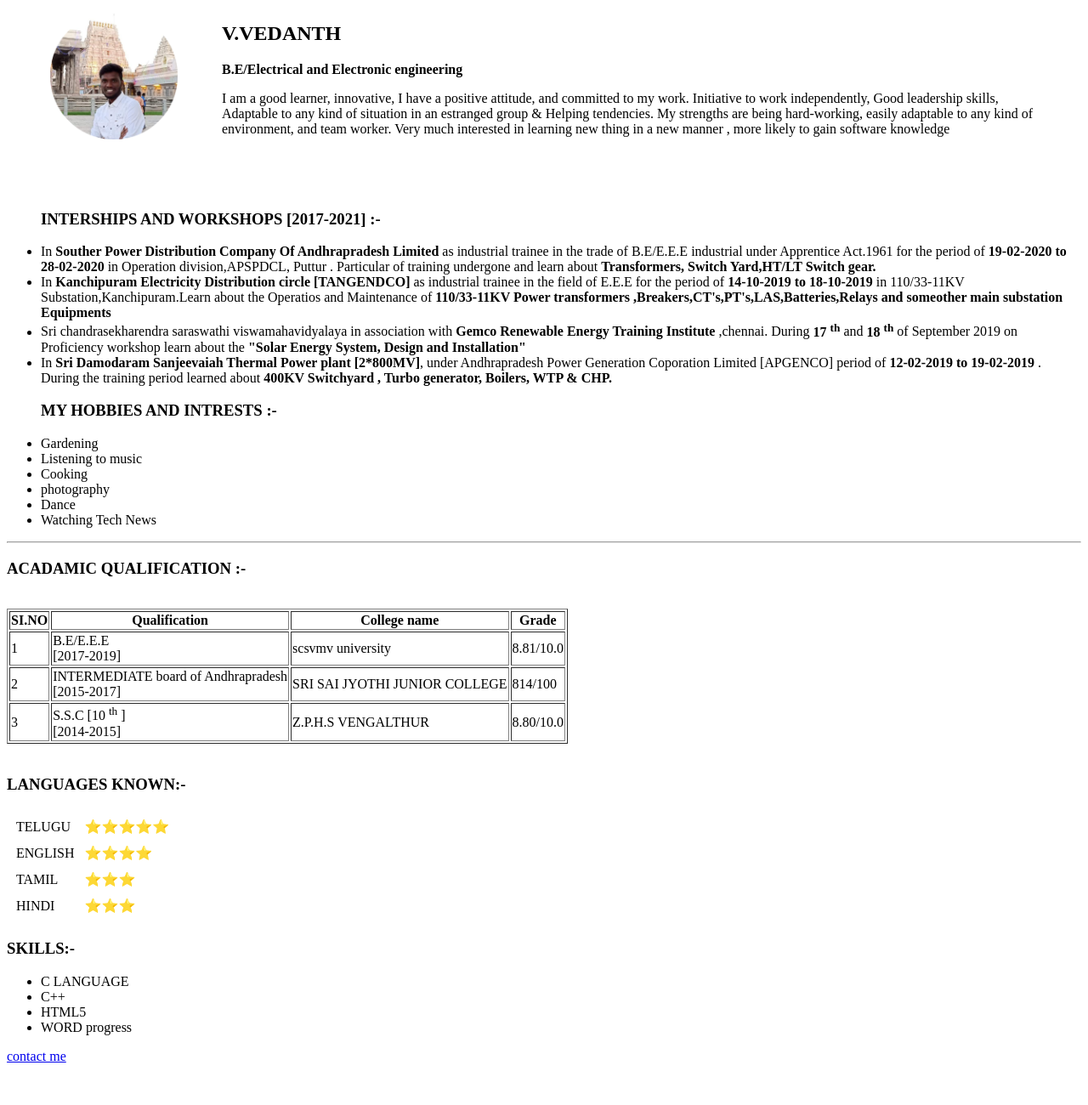
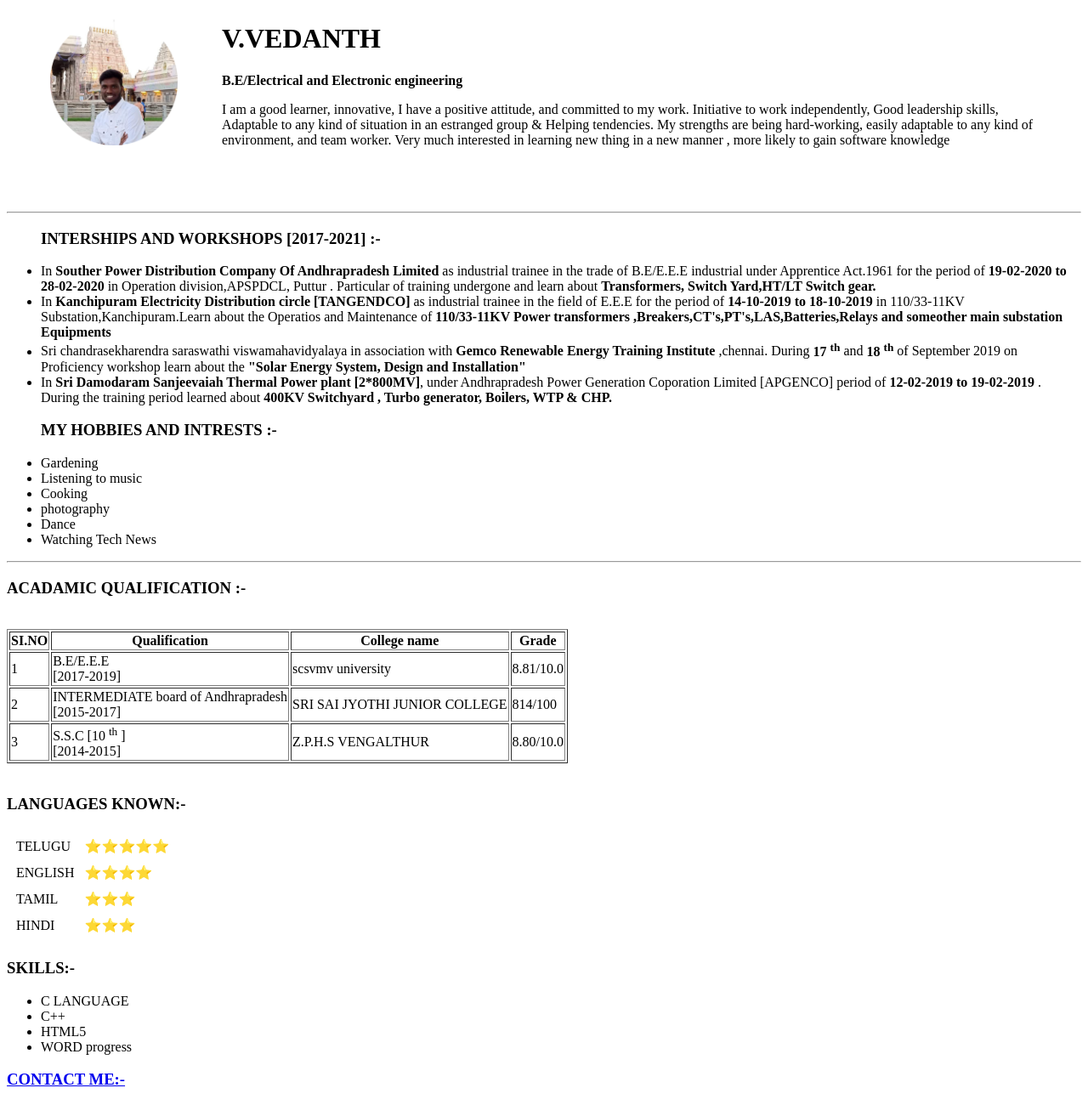
Before and after one commit to Vedanth1303/cv, a plain HTML site: page index.html in a window 1280 px wide. Shown: the part 53-1353 px from the top of the page at 85% size. Before the commit the page ends 1321 px from the top, so only its background shows below. Drawn offline with Linux system fonts and the light colour scheme; files whose address does not match are found by name.

Commit message:
Update index.html

```diff
--- a/index.html
+++ b/index.html
@@ -4,20 +4,24 @@
   <head>
     <meta charset="utf-8">
     <title>💓 MY RESUME  </title>
+    <link rel="stylesheet" href="C:\Users\vedanth\OneDrive\Desktop\web developer\css\styles.css">
+
   </head>
+<body>
+
 
 
    <table cellspacing="50">
     <tr>
-      <td > <body> <img src="vdn.png.png"  height="150" width="150"  alt="VEDANTH"> </td>
-      <td >  <h2>V.VEDANTH</h2>
+      <td > <img src="C:\Users\vedanth\OneDrive - Liverpool John Moores University\Desktop\web developer\html personal files\vdn.png.png"  height="150" width="150"  alt="VEDANTH"> </td>
+      <td >  <h1>V.VEDANTH</h1>
         <p><strong> B.E/Electrical and Electronic engineering </strong></p>
         <p> I am a good learner, innovative, I have a positive attitude, and committed to my work.
             Initiative to work independently, Good leadership skills, Adaptable to any kind of situation in an estranged group & Helping tendencies.
             My strengths are being hard-working, easily adaptable to any kind of environment, and team worker.
             Very much interested in learning new thing in a new manner , more likely to gain software knowledge </p>  </td>
     </tr>
-   </table>
+  </table> <hr>
 
 
 <ul> <h3> INTERSHIPS AND WORKSHOPS [2017-2021] :- </h3>
@@ -37,10 +41,9 @@
    <li>Gardening</li><li>Listening to music</li><li>Cooking</li><li>photography</li><li>Dance</li><li>Watching Tech News</li>
 </ul>
 
-<hr>
+<hr   >
 
-
-<h3>ACADAMIC QUALIFICATION :- </h3> <br>
+ <h3>ACADAMIC QUALIFICATION :- </h3> <br>
 
 <table  border="1">
   <tr> <th>SI.NO</th> <th>Qualification</th> <th>College name</th>                  <th>Grade</th>  </tr>
@@ -58,14 +61,16 @@
    <tr><td>HINDI</td>    <td>⭐⭐⭐</td>        </tr>
 </table>
 
+
+
 <h3>SKILLS:-</h3>
 
 <ul>
   <li> C LANGUAGE </li>  <li> C++ </li> <li> HTML5 </li> <li> WORD progress</li>
 </ul>
 
+<h3> <a target="_blank" class="link" href="C:\Users\vedanth\OneDrive - liverpool John Moores University\Desktop\web developer\html personal files\contact.html">  CONTACT ME:-  </a> </h3>
 
-<p> <a href="C:\Users\vedanth\OneDrive\Desktop\web developer\html personal files\contact.html">contact me </a> </p>
 </body>
 
 </html>
```
